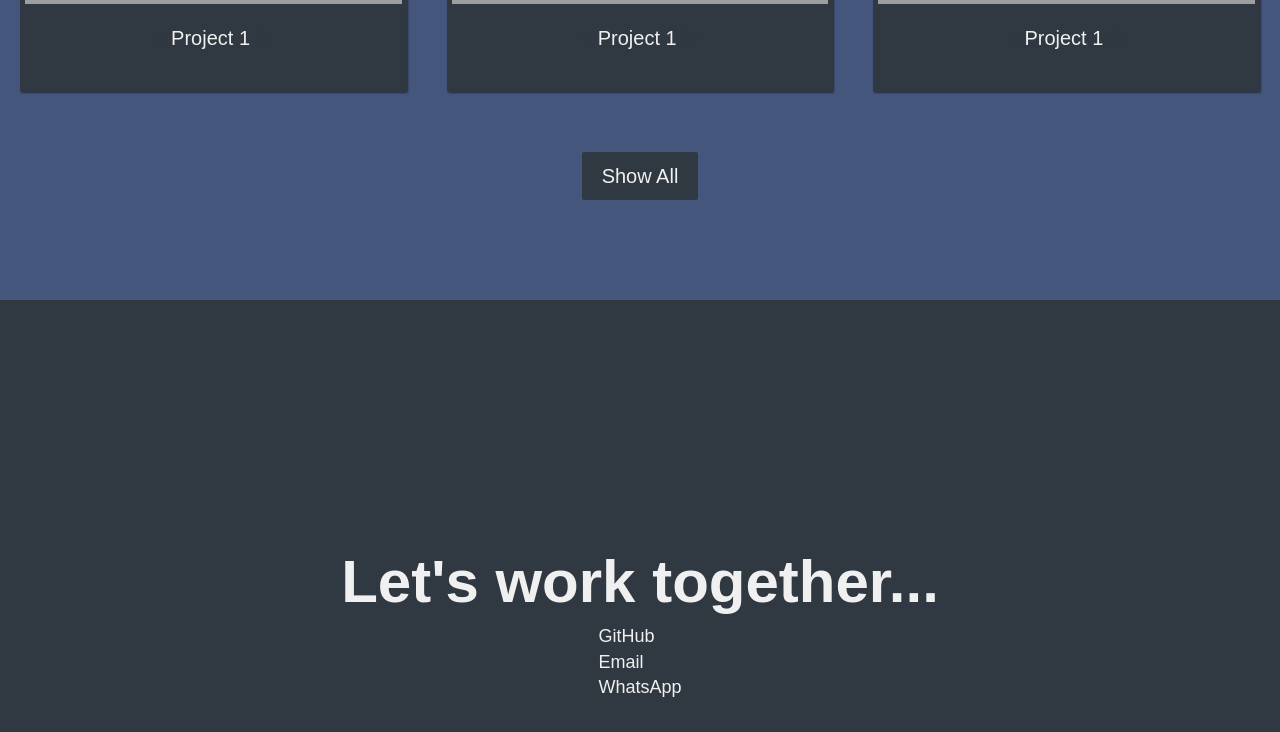
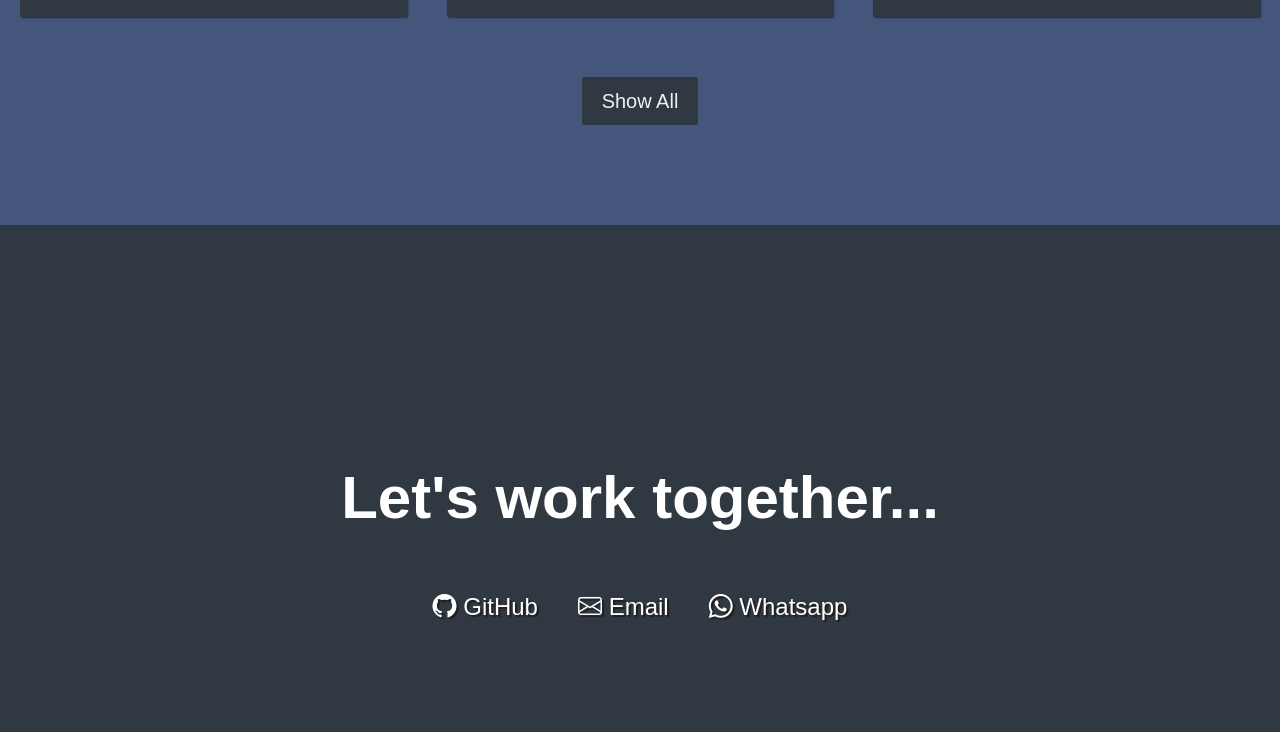
Before and after one commit to EdgarBadillo/portafolio, a plain HTML site: page index.html in a window 1280 px wide. Shown: the part 2065-2797 px from the top of the page. Drawn offline with nearby package versions, Linux system fonts and the light colour scheme; grey boxes are pictures that could not be loaded.

```diff
--- a/index.html
+++ b/index.html
@@ -5,14 +5,14 @@
     <meta http-equiv="X-UA-Compatible" content="IE=edge">
     <meta name="viewport" content="width=device-width, initial-scale=1.0">
     <link rel="stylesheet" href="style.css">
+    <link rel="stylesheet" href="https://cdn.jsdelivr.net/npm/bootstrap-icons@1.5.0/font/bootstrap-icons.css">
     <title>Edgar Badillo</title>
 </head>
-<body>
 <!-- Open nav -->
-    <nav class="navbar">
+ <nav id="navbar" class="nav">
 
-        <ul class="navlist">
-            <li><a href="">About</a></li>
+    <ul class="nav-list">
+        <li><a href="#welcome-section">About</a></li>
         <li><a href="">Work</a></li>
         <li><a href="">Contact</a></li>
     </ul>
@@ -21,10 +21,11 @@
 </nav>
 
 <!-- End Nav -->
+<body>
 
     <!-- start welcome section -->
 
-    <section class="welcome-section">
+    <section id="welcome-section" class="welcome-section">
         <h1> Badillo</h1>
         <p>a web developer</p>
     </section>
@@ -33,7 +34,7 @@
 
     <!-- start proyect section -->
 
-    <section class="project-section">
+    <section id="projects" class="project-section">
         <h2 class="project-section-header">These are some of my projects</h2>
         <div class="project-grid">
             <a href=""
@@ -109,20 +110,40 @@
     <!-- start contact section -->
     <section class="contact-section">
 
-        <h1>Let's work together...</h1>
-        <ul>
-            <li>GitHub</li>
-            <li>Email</li>
-            <li>WhatsApp</li>
-        </ul>
+        <div class="contact-section-header">
+
+            <h2>Let's work together...</h2>
+        </div>
+
+        <div class="contact-links">
+
+            <a href="https://github.com/EdgarBadillo"
+                target="_blank"
+                class="btn contact-details"
+                ><i class="bi bi-github"></i> GitHub
+            </a>
+
+            <a href=""
+            target=""
+            class="btn contact-details"
+            ><i class="bi bi-envelope"></i></i> Email
+        </a>
+
+            <a href=""
+            target=""
+            class="btn contact-details"
+            ><i class="bi bi-whatsapp"></i> Whatsapp
+         </a>
+
+        </div>
+
+    </section>
+
+    <!-- End of contact section -->
+</body>
+<!-- <footer>
 
 
 
-    </section>
-</body>
-<footer>
-
-
-
-</footer>
+</footer> -->
 </html>
```
Lines whose indentation alone changed are shown as unchanged.
